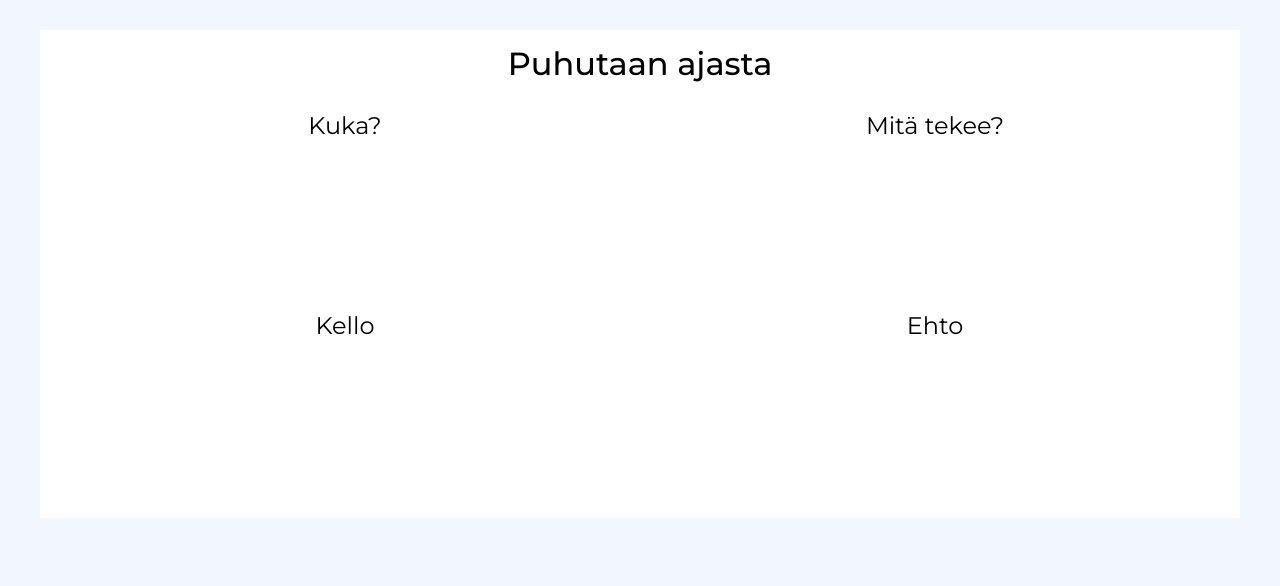
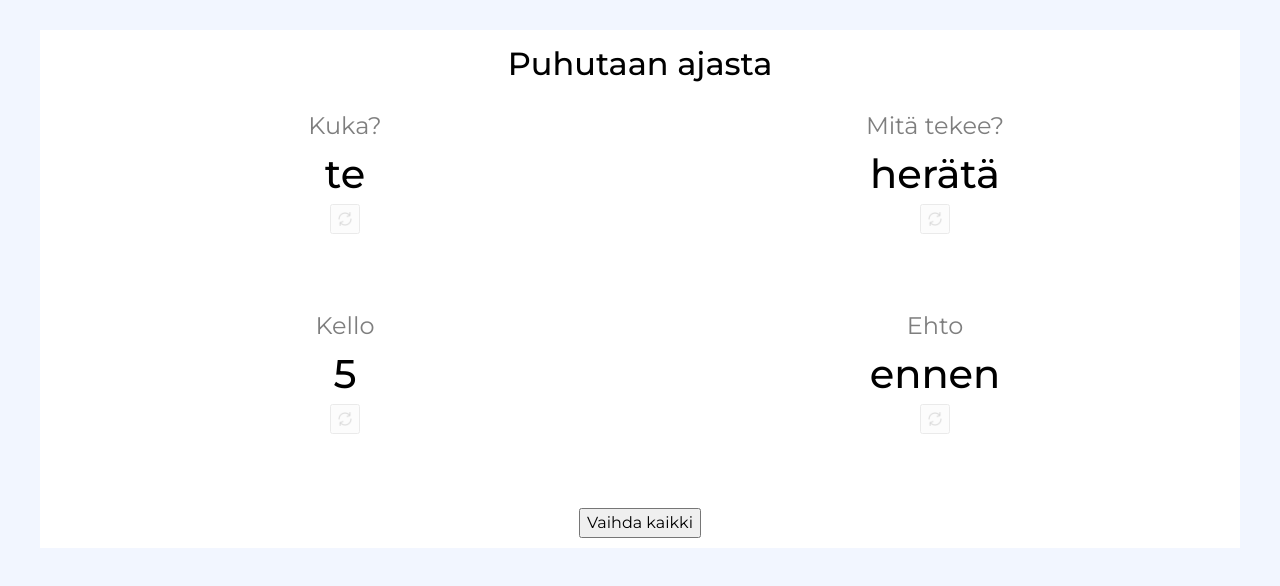
Before and after one commit to Viktoriia-code/Practice_Finnish, a plain HTML site: page index.html in a window 1280 px wide. Drawn offline with Linux system fonts and the light colour scheme.

Commit message:
feat: added script and styles for btns and inputs

```diff
--- a/index.html
+++ b/index.html
@@ -7,7 +7,6 @@
   <link rel="stylesheet" href="reset.css">
   <link rel="stylesheet" href="style.css">
   <title>Practice Finnish</title>
-  <script src="script.js"></script>
   <link href="https://fonts.googleapis.com/css2?family=Montserrat:wght@400;500;700&display=swap" rel="stylesheet">
 </head>
 <body>
@@ -16,21 +15,27 @@
     <div class="time-wraper">
       <div class="time-block">
         <h2>Kuka?</h2>
-        <div id="who-input"></div>
+        <div id="who-input" class="tb-option"></div>
+        <button class="update-btn" onclick="get_who()"><img src="refresh.png" alt=""></button>
       </div>
       <div class="time-block">
         <h2>Mitä tekee?</h2>
-        <div id="verbi-input"></div>
+        <div id="verbi-input" class="tb-option"></div>
+        <button class="update-btn" onclick="get_verbi()"><img src="refresh.png" alt=""></button>
       </div>
       <div class="time-block">
         <h2>Kello</h2>
-        <div id="kello-input"></div>
+        <div id="kello-input" class="tb-option"></div>
+        <button class="update-btn" onclick="get_kello()"><img src="refresh.png" alt=""></button>
       </div>
       <div class="time-block">
         <h2>Ehto</h2>
-        <div id="ehto-input"></div>
+        <div id="ehto-input" class="tb-option"></div>
+        <button class="update-btn" onclick="get_ehto()"><img src="refresh.png" alt=""></button>
       </div>
     </div>
+    <button onclick="get_all()">Vaihda kaikki</button>
   </div>
+  <script src="script.js"></script>
 </body>
 </html>
--- a/script.js
+++ b/script.js
@@ -4,5 +4,30 @@ var kello_array=[1,2,3,4,5,6,7,8,9,10,11,12];
 var ehto_array=["tasan","ennen","jälkeen","menessä","asti"]
 
 function get_who() {
+  var rand = Math.floor(Math.random() * who_array.length);
+  document.getElementById("who-input").innerText = who_array[rand];
+}
 
+function get_verbi() {
+  var rand = Math.floor(Math.random() * verbi_array.length);
+  document.getElementById("verbi-input").innerText = verbi_array[rand];
 }
+
+function get_kello() {
+  var rand = Math.floor(Math.random() * kello_array.length);
+  document.getElementById("kello-input").innerText = kello_array[rand];
+}
+
+function get_ehto() {
+  var rand = Math.floor(Math.random() * ehto_array.length);
+  document.getElementById("ehto-input").innerText = ehto_array[rand];
+}
+
+function get_all() {
+  get_who();
+  get_verbi();
+  get_kello();
+  get_ehto();
+}
+
+get_all();
--- a/style.css
+++ b/style.css
@@ -1,6 +1,7 @@
 body {
   background-color: #F2F6FF;
   font-family: 'Montserrat', sans-serif;
+  min-height: unset;
 }
 .container {
   background-color: #FFFFFF;
@@ -15,6 +16,7 @@ h1 {
 }
 h2 {
   font-weight: 400;
+  opacity: 50%;
 }
 .time-wraper {
   display: grid;
@@ -23,3 +25,19 @@ h2 {
 .time-block {
   height: 200px;
 }
+.update-btn {
+  height: 30px;
+  width: 30px;
+  opacity: 15%;
+  cursor: pointer;
+  transition: .5s;
+}
+
+.update-btn:hover {
+  opacity: 100%;
+}
+
+.tb-option {
+  font-weight: 500;
+  font-size: 40px;
+}
```
Also changed, not shown: refresh.png (added).
